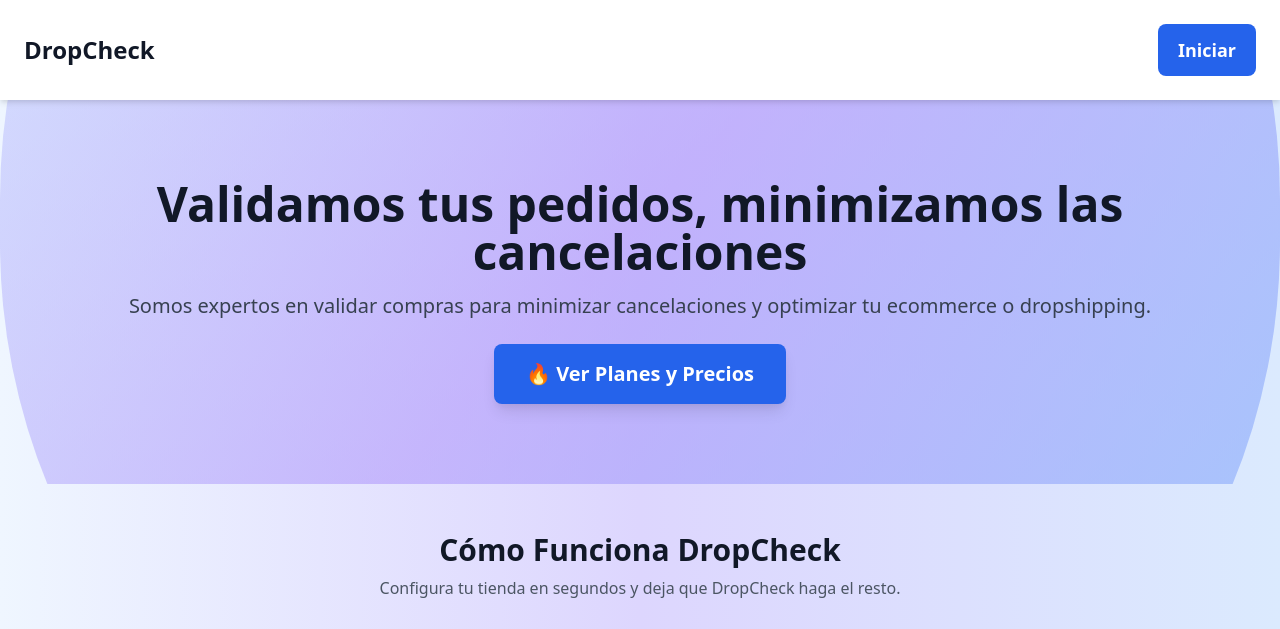
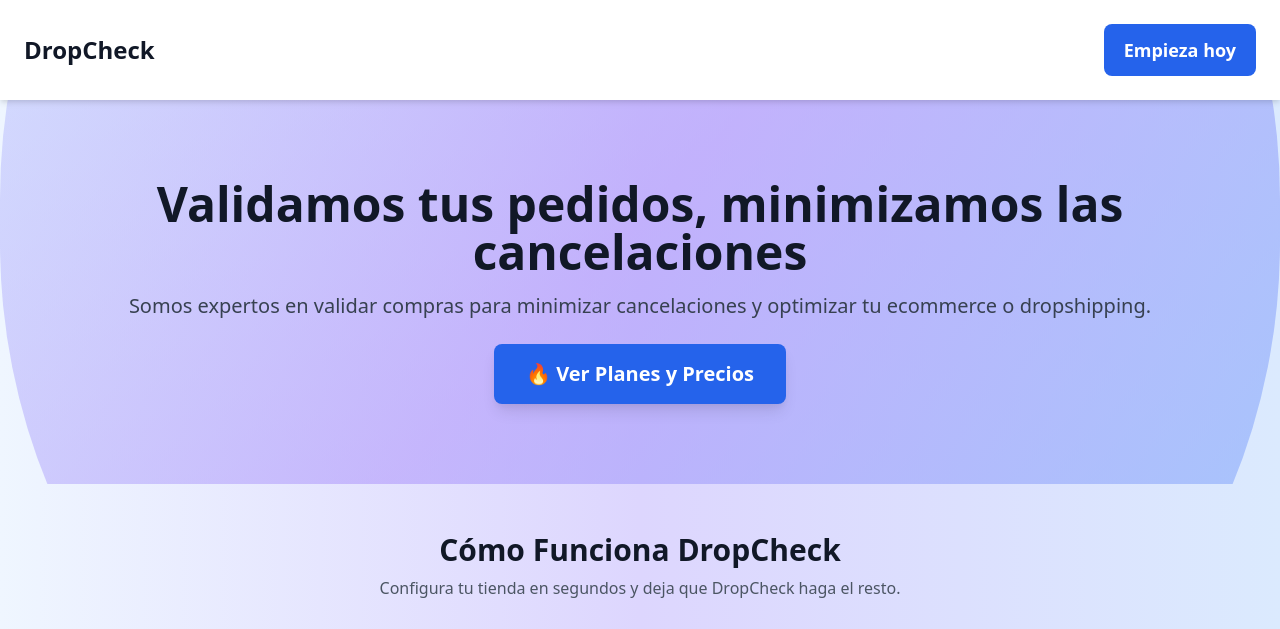
Before and after one commit to Marchiorisantiago/dropcheck, a plain HTML site: page index.html in a window 1280 px wide. Shown: the top 629 px of the page. Drawn offline with nearby package versions, Linux system fonts and the light colour scheme.

Commit message:
Update index.html

```diff
--- a/index.html
+++ b/index.html
@@ -15,7 +15,7 @@
         <div class="container mx-auto flex justify-between items-center px-6">
             <h1 class="text-2xl font-bold"><a href="index.html">DropCheck</a></h1>
             <a href="#cta" class="bg-blue-600 hover:bg-blue-700 text-white py-3 px-5 rounded-lg text-lg font-semibold">
-                Iniciar
+                Empieza hoy
             </a>
         </div>
     </header>
```
